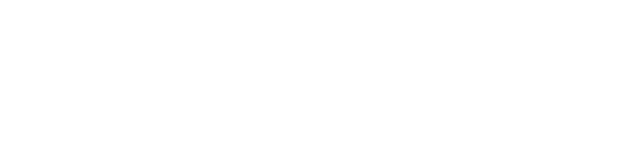
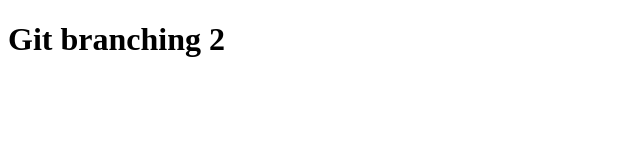
Before and after one commit to ikoroleva/day8_2, a plain HTML site: page index.html in a window 1280 px wide. Shown: the whole page, without its empty margins (0-640 px from the left). Drawn offline with Linux system fonts and the light colour scheme.

Commit message:
added h1

```diff
--- a/index.html
+++ b/index.html
@@ -9,6 +9,7 @@
 </head>
 
 <body>
+    <h1>Git branching 2</h1>
 
 </body>
 
```
